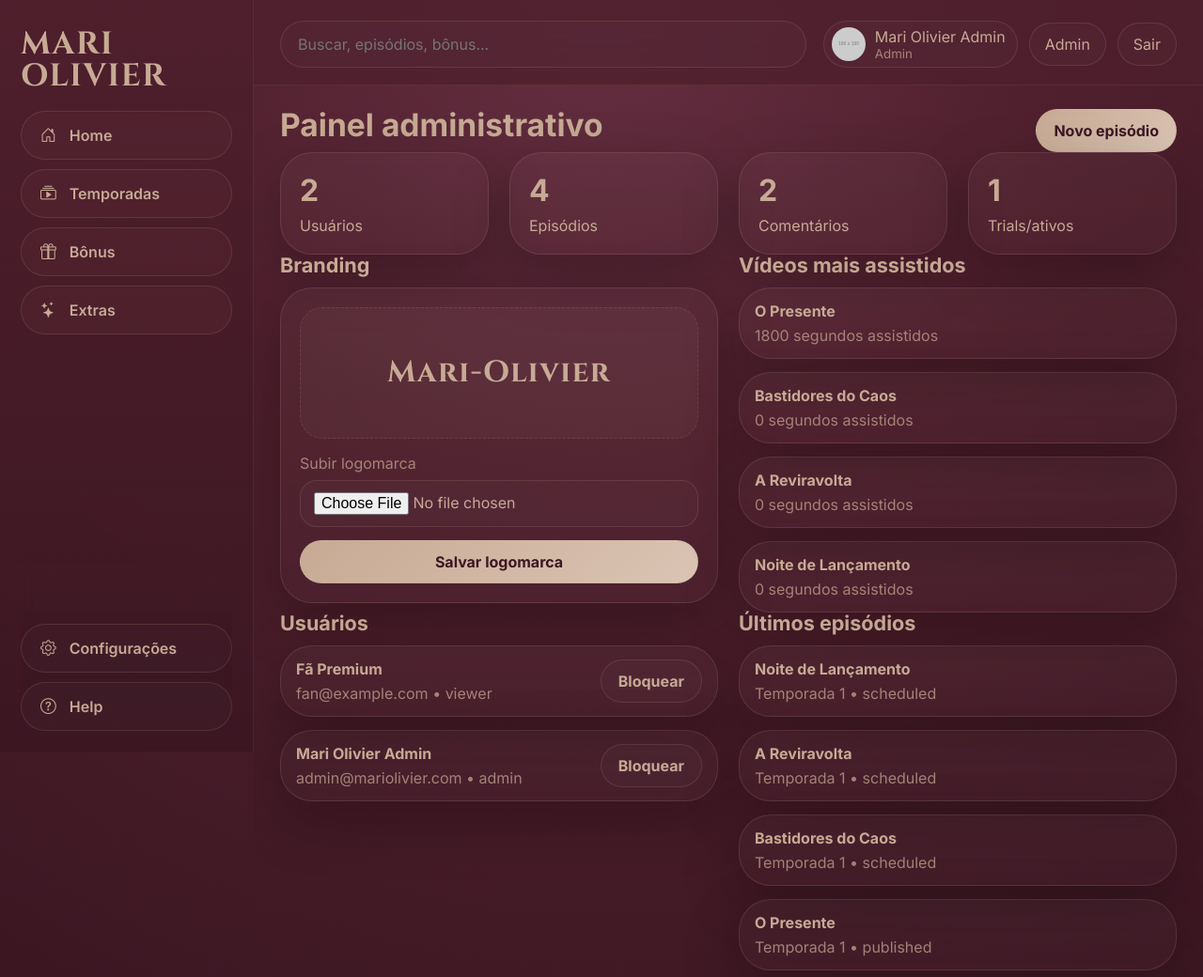
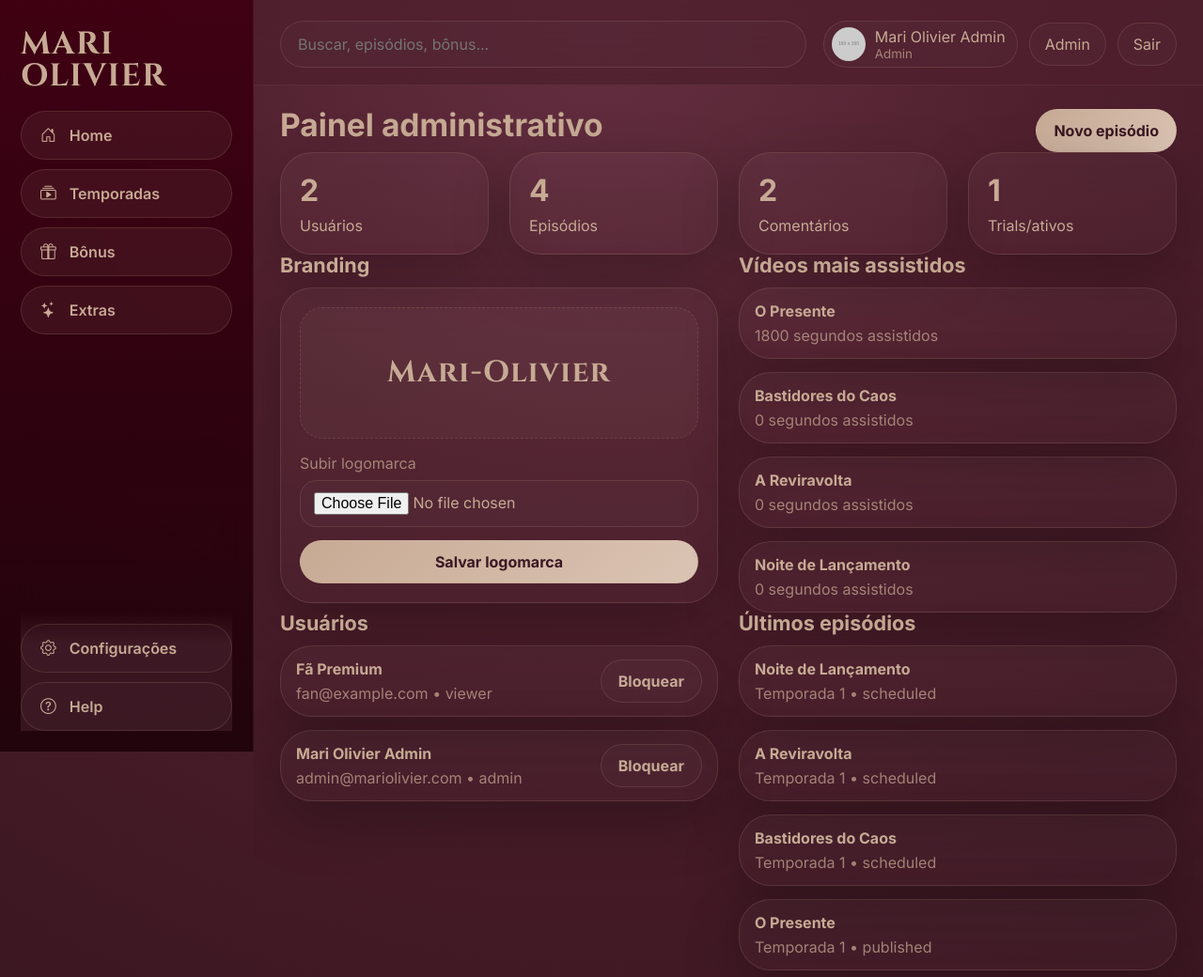
Before and after one commit to Hunter954/MariOlivierOficial, a Flask app: page /admin in a window 1280 px wide. Shown: the top 1040 px of the page at 94% size. Run offline with Flask 3, Linux system fonts and the light colour scheme; a user stored in the database is signed in; data comes from the database, SQL or seed files in the repository; grey boxes labelled with a size stand in for pictures from a placeholder-image service; some libraries are stand-ins or nearby versions.

Commit message:
Update style.css

```diff
--- a/app/static/css/style.css
+++ b/app/static/css/style.css
@@ -40,7 +40,7 @@
   display: flex;
   flex-direction: column;
   gap: 18px;
-  background: linear-gradient(180deg, rgba(79,31,45,.96), rgba(59,23,34,.92));
+  background: linear-gradient(180deg, rgba(63,0,18,.96), rgba(30,2,10,.92));
   backdrop-filter: blur(18px);
 }
 .brand {
```
